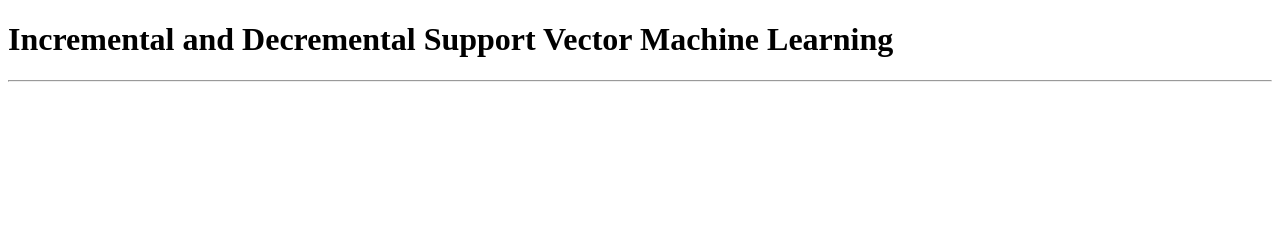
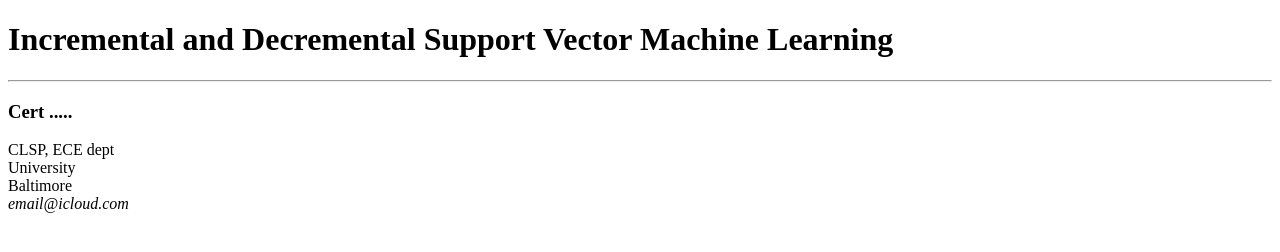
Before and after one commit to parisking93/paper-scentifico, a plain HTML site: page index.html in a window 1280 px wide. Drawn offline with Linux system fonts and the light colour scheme.

Commit message:
add section

```diff
--- a/index.html
+++ b/index.html
@@ -7,12 +7,20 @@
     <title>Paper Scentifico</title>
 </head>
 <body>
-    <!-- inizio capitolo -->
+    <!-- inizio sezione intestazione-->
     <header>
         <h1>Incremental and Decremental Support Vector Machine Learning</h1>
         <hr>
+        <section>
+            <h3>Cert .....</h3>
+            <p>CLSP, ECE dept <br>
+                University <br>
+                Baltimore <br>
+                <em>email@icloud.com</em>
+            </p>
+        </section>
     </header>
-    <!-- fine capitolo -->
+    <!-- fine intestazione -->
 
 
     <!-- corpo del paper scentifico  -->
```
